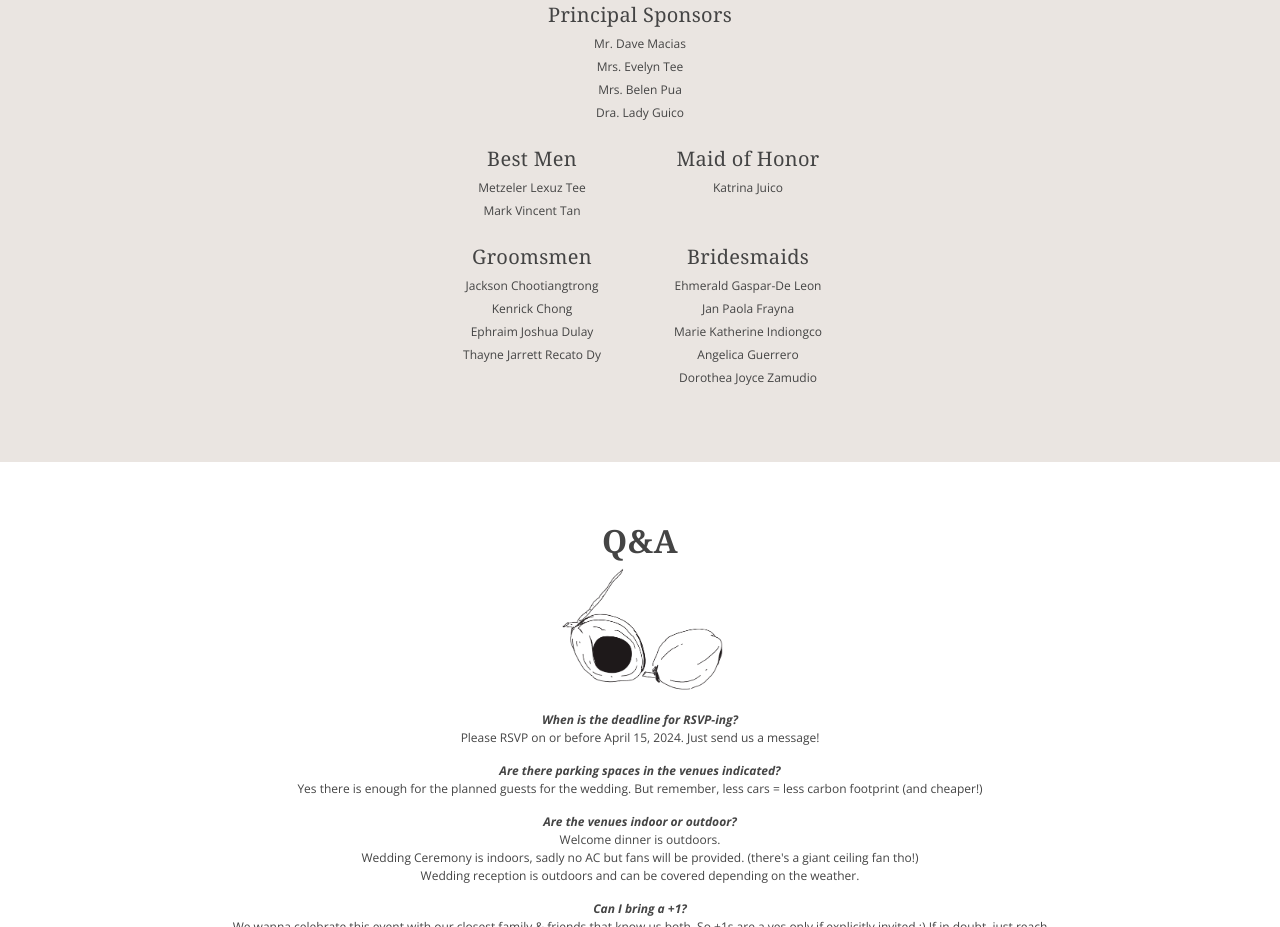
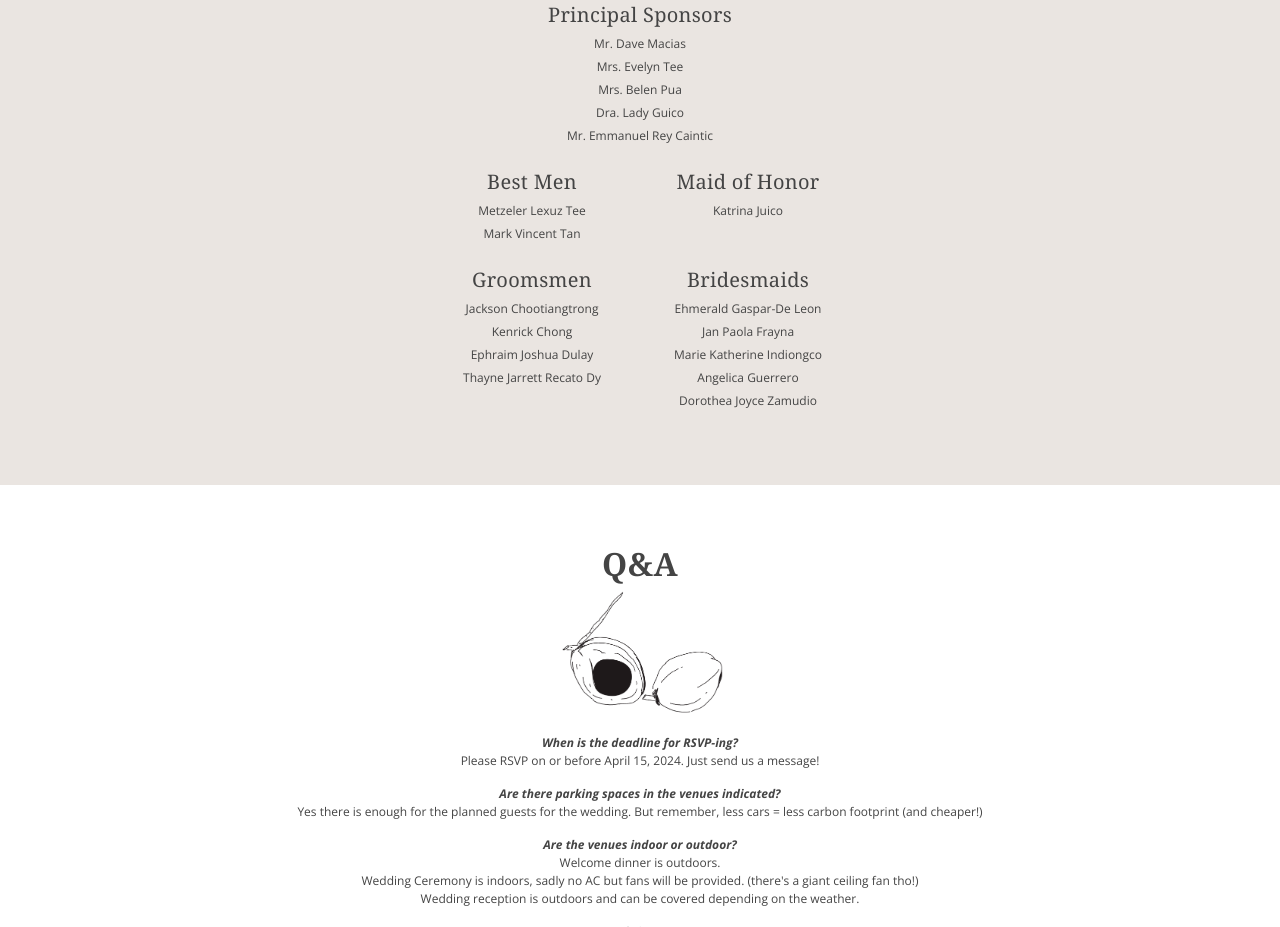
Before and after one commit to jkvgo/mrjk, a plain HTML site: page index.html in a window 1280 px wide. Shown: the part 2294-3221 px from the top of the page. Drawn offline with nearby package versions, Linux system fonts and the light colour scheme.

Commit message:
Added Manny ninong

```diff
--- a/index.html
+++ b/index.html
@@ -241,6 +241,7 @@
             <p>Mrs. Evelyn Tee</p>
             <p>Mrs. Belen Pua</p>
             <p>Dra. Lady Guico</p>
+            <p>Mr. Emmanuel Rey Caintic</p>
           </div>
 
           <div class="ent-container">
```
